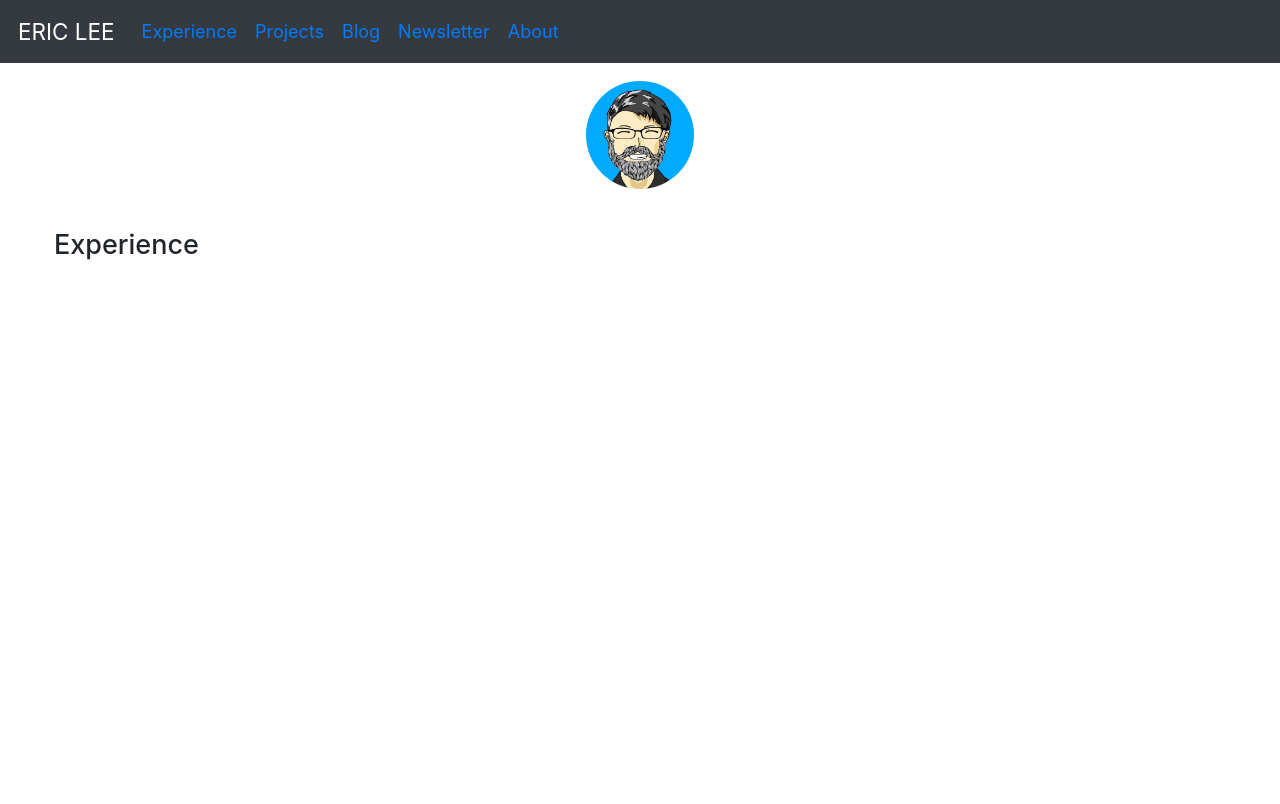
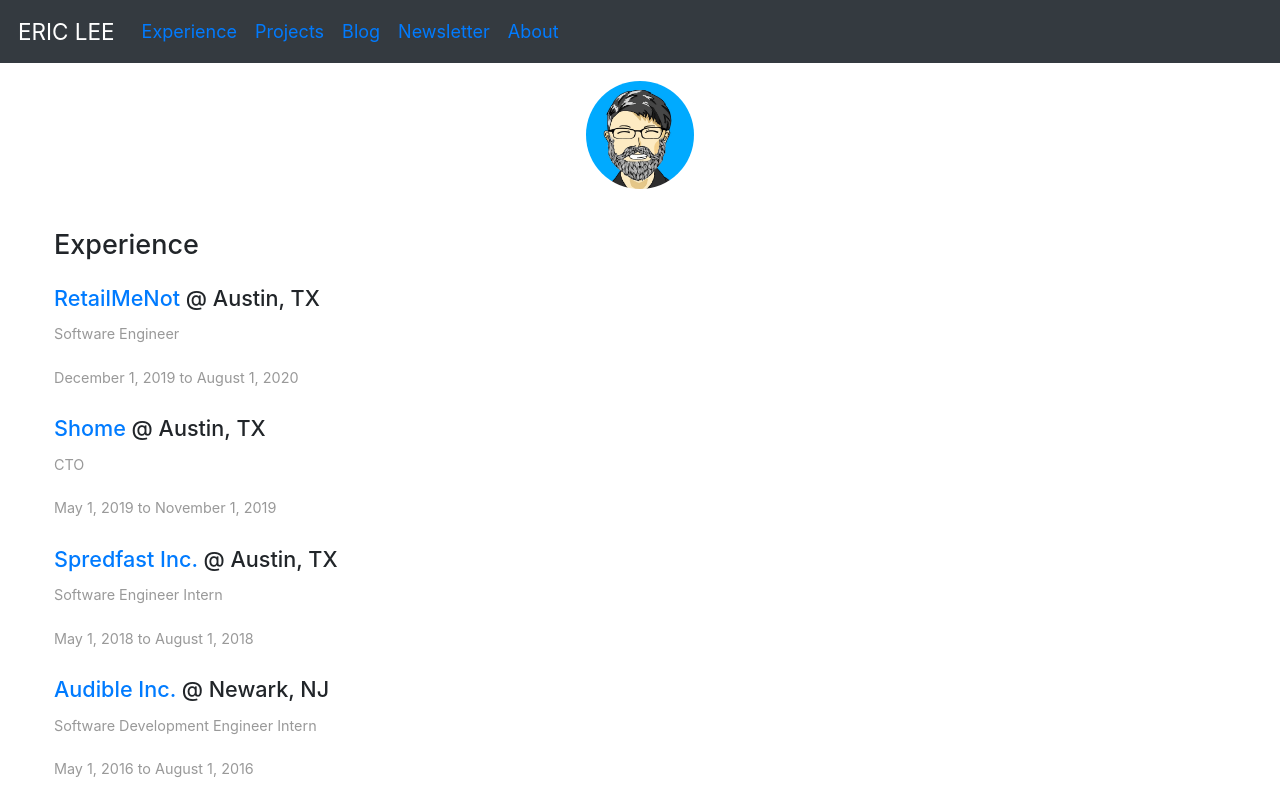
Before and after one commit to theCreedo/ericjmlee-next, a Next.js app: page /experience in a window 1280 px wide. Built offline with nearby package versions, Linux system fonts and the light colour scheme.

Commit message:
feat: populate /experience page with work experience

```diff
--- a/pages/experience/index.js
+++ b/pages/experience/index.js
@@ -1,18 +1,19 @@
 import Head from 'next/head'
 import Layout, { siteTitle } from '../../components/layout'
 import utilStyles from '../../styles/utils.module.css'
-import { getSortedPostsData } from '../../lib/posts'
+import { getSortedExperiencesData } from '../../lib/experiences'
+import Date from '../../components/date'
 
 export async function getStaticProps() {
-    const allPostsData = getSortedPostsData()
+    const allExperiencesData = getSortedExperiencesData()
     return {
         props: {
-            allPostsData
+            allExperiencesData
         }
     }
 }
 
-export default function Experience({ allPostsData }) {
+export default function Experience({ allExperiencesData }) {
     return (
         <Layout experience>
             <Head>
@@ -21,14 +22,15 @@
             <section className={`${utilStyles.divContainer} ${utilStyles.padding1px}`}>
                 <h2 className={utilStyles.headingLg}>Experience</h2>
                 <ul className={utilStyles.list}>
-                    {/* {allPostsData.map(({ id, date, title }) => (
+                    {allExperiencesData.map(({ id, start_date, end_date, location, job_title, link, title }) => (
                         <li className={utilStyles.listItem} key={id}>
-                            <Link href="/posts/[id]" as={`/posts/${id}`}>
-                                <a>{title}</a>
-                            </Link>
-                            <br />
+                            <h1 className={utilStyles.headingMd}><a href={link}>{title}</a> @ {location}</h1>
+                            <small className={utilStyles.lightText}>
+                                <p>{job_title}</p>
+                                <Date dateString={start_date} /> to <Date dateString={end_date} />
+                            </small>
                         </li>
-                    ))} */}
+                    ))}
                 </ul>
             </section>
         </Layout >
```
